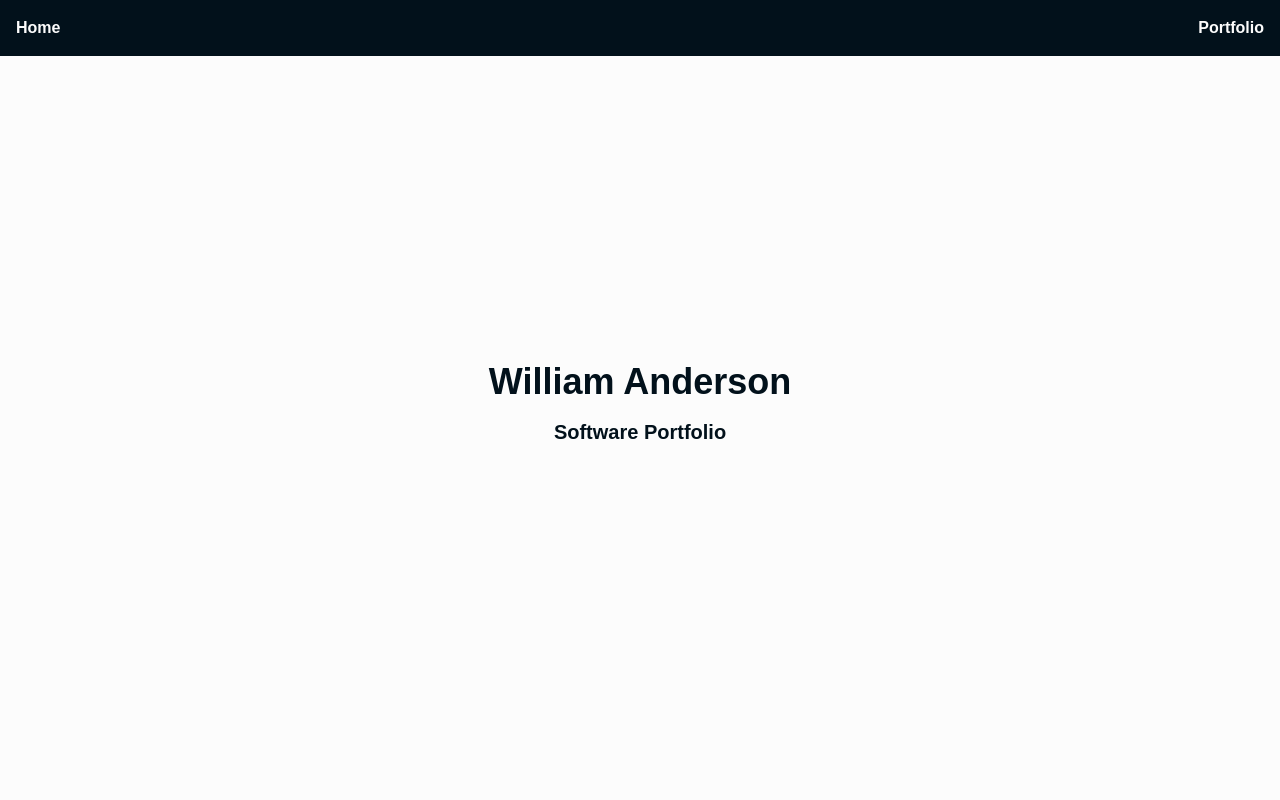
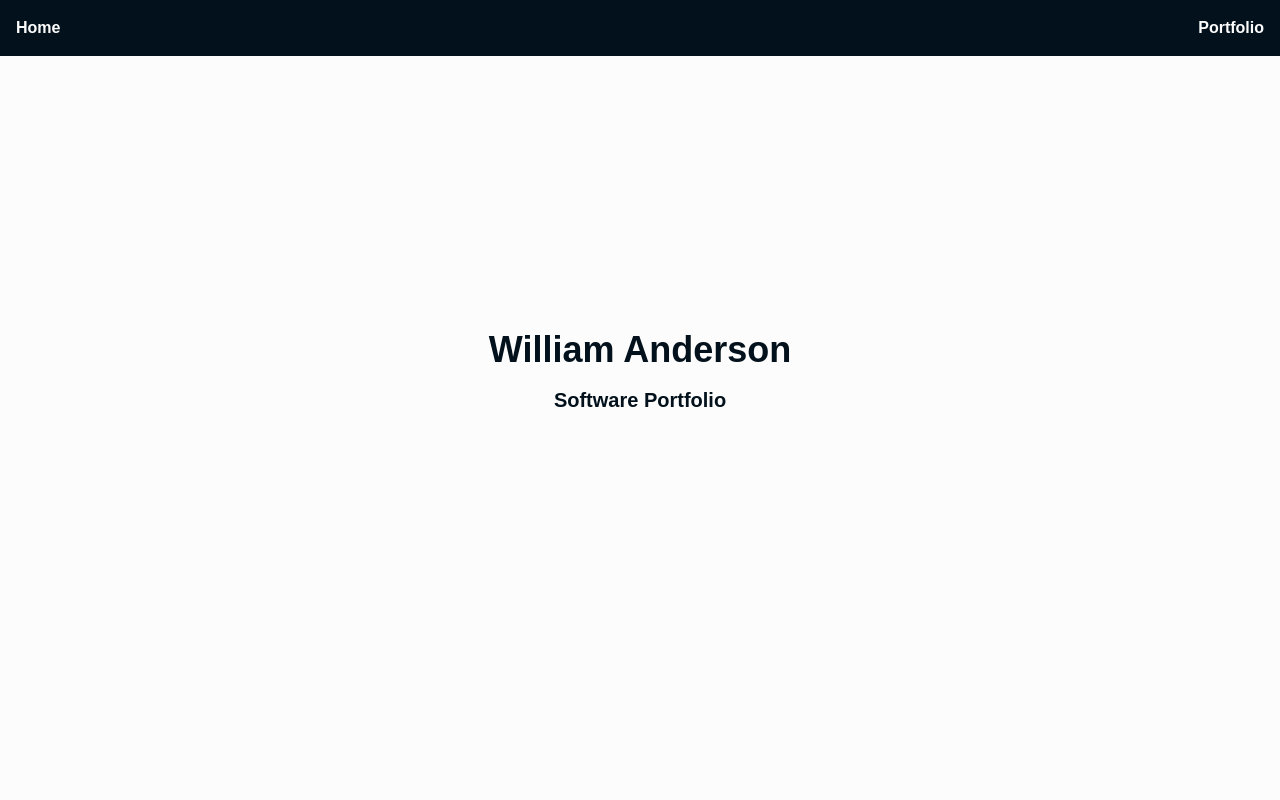
Before and after one commit to WilliamDAnderson/Portfolio-2, a Next.js app: page / in a window 1280 px wide. Shown: the top 800 px of the page. Built offline with nearby package versions, Linux system fonts and the light colour scheme.

Commit message:
Fixed header and #portfolio link.

```diff
--- a/src/app/page.tsx
+++ b/src/app/page.tsx
@@ -10,13 +10,13 @@ export default function Home() {
   return (
     <div className="flex flex-col w-full">
       <section id="home" className="min-h-screen flex items-center justify-center">
-        <div className="text-center">
+        <div className="text-center pb-16">
           <h1 className="text-4xl font-bold">William Anderson</h1>
           <p className="mt-4 text-xl font-semibold">Software Portfolio</p>
         </div>
       </section>
 
-      <section id="portfolio">
+      <section>
         <PortfolioSection />
       </section>
     </div>
--- a/src/components/portfolioSection.tsx
+++ b/src/components/portfolioSection.tsx
@@ -34,7 +34,7 @@ const PortfolioSection = () => {
   }
 
   return (
-    <div className="px-4">
+    <div id="portfolio" className="scroll-mt-16 px-4">
       {Object.entries(groupedProjects)
         .sort(([year1], [year2]) => Number(year2) - Number(year1)) // <-- Sort years descending
         .map(([year, yearProjects]) => (
```
